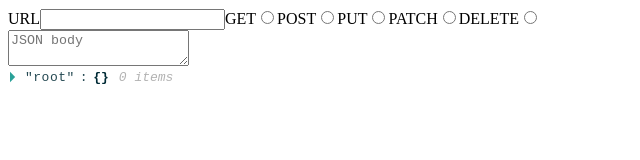
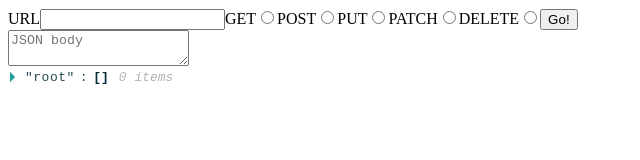
Before and after one commit to gabrielsimek/React-RESTy, a React app: page / in a window 1280 px wide. Shown: the top 160 px of the page, without its empty margins (0-640 px from the left). Built offline with nearby package versions, Linux system fonts and the light colour scheme.

Commit message:
response displayed

```diff
--- a/src/components/controls/RequestInputs.jsx
+++ b/src/components/controls/RequestInputs.jsx
@@ -83,6 +83,7 @@ const RequestInputs = ({ url, method, body, onChange, onSubmit }) => {
             onChange={onChange}
           />
         </label>
+        <button>Go!</button>
       </form>
       <label>
         <textarea
--- a/src/components/display/ResponseDisplay.jsx
+++ b/src/components/display/ResponseDisplay.jsx
@@ -11,5 +11,5 @@ const ResponseDisplay = ({ response }) => {
 export default ResponseDisplay;
 
 ResponseDisplay.propTypes = {
-  response: PropTypes.object
+  response: PropTypes.array
 };
--- a/src/containers/RESTy.jsx
+++ b/src/containers/RESTy.jsx
@@ -7,7 +7,7 @@ export default class RESTy extends Component {
       url: '',
       method: '',
       body: '',
-      response: {}
+      response: []
       //array or obj?
     };
     handleReqChange = ({ target }) => {
@@ -17,8 +17,9 @@ export default class RESTy extends Component {
     handleSubmit  = async (e) => {
       const { url, method, body } = this.state;
       e.preventDefault();
-      const res = await makeRequest(url, method, body);
-      console.log(res);
+      const response = await makeRequest(url, method, body);
+      console.log(response);
+      this.setState({ response });
 
     }
     render() {
```
